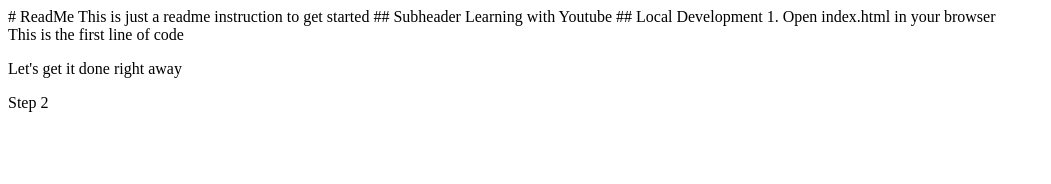
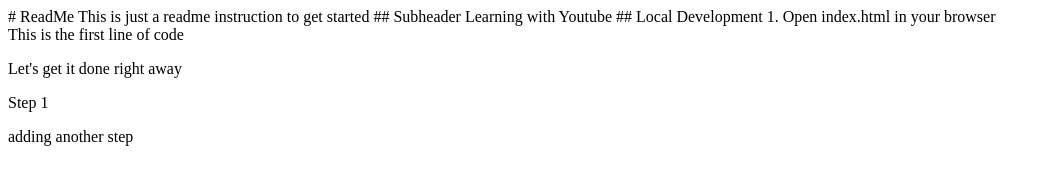
Before and after one commit to Blobes/Blobes, a plain HTML site: page Blobes/index.html in a window 1280 px wide. Shown: the whole page, without its empty margins (0-1051 px from the left). Drawn offline with Linux system fonts and the light colour scheme.

Commit message:
added another step

```diff
--- a/Blobes/index.html
+++ b/Blobes/index.html
@@ -13,4 +13,5 @@ Learning with Youtube
 
 <div> This is the first line of code</div>
 <p>Let's get it done right away</p>
-<p>Step 2</p>
+<p>Step 1</p>
+<p> adding another step</p>
```
